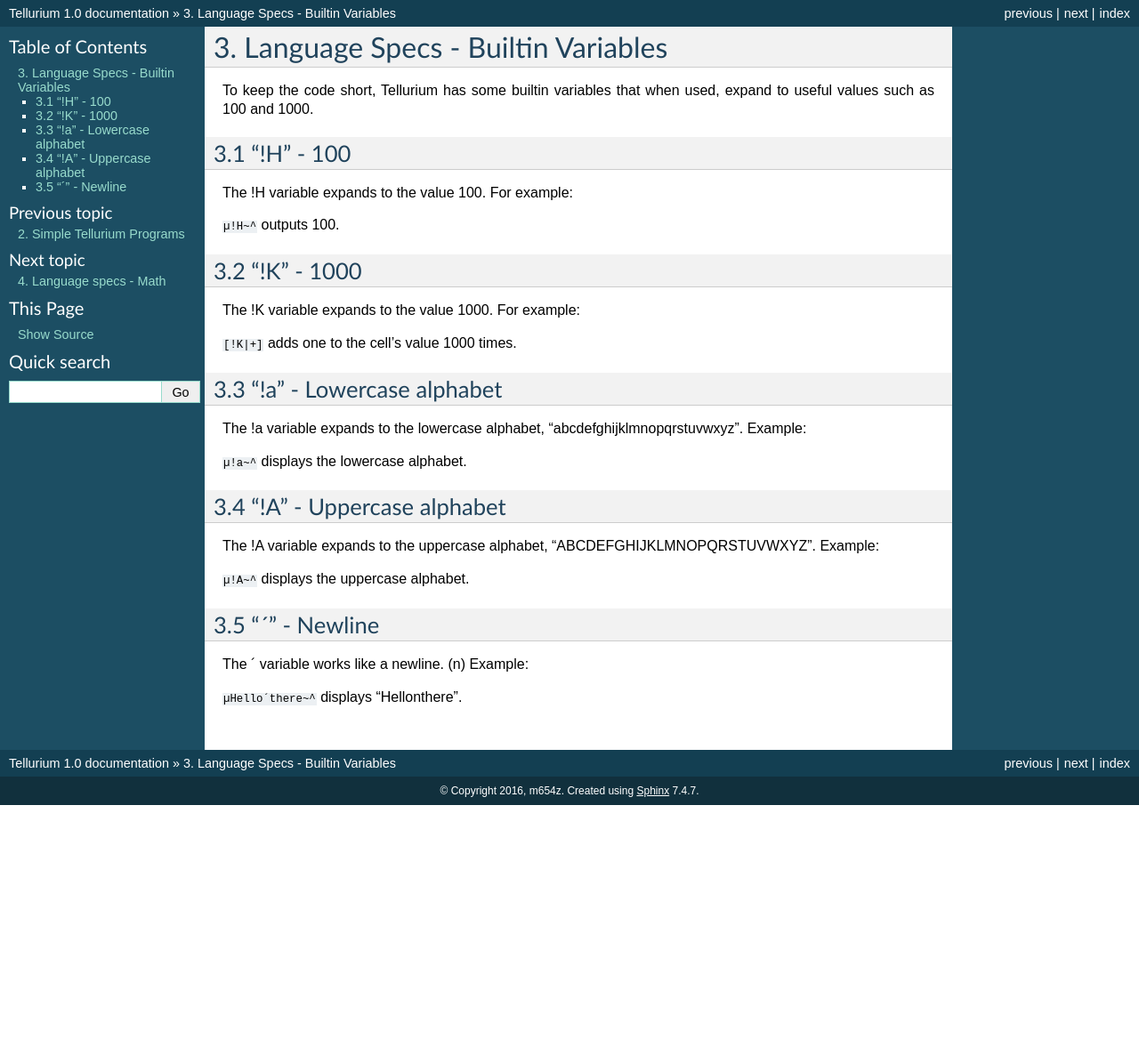
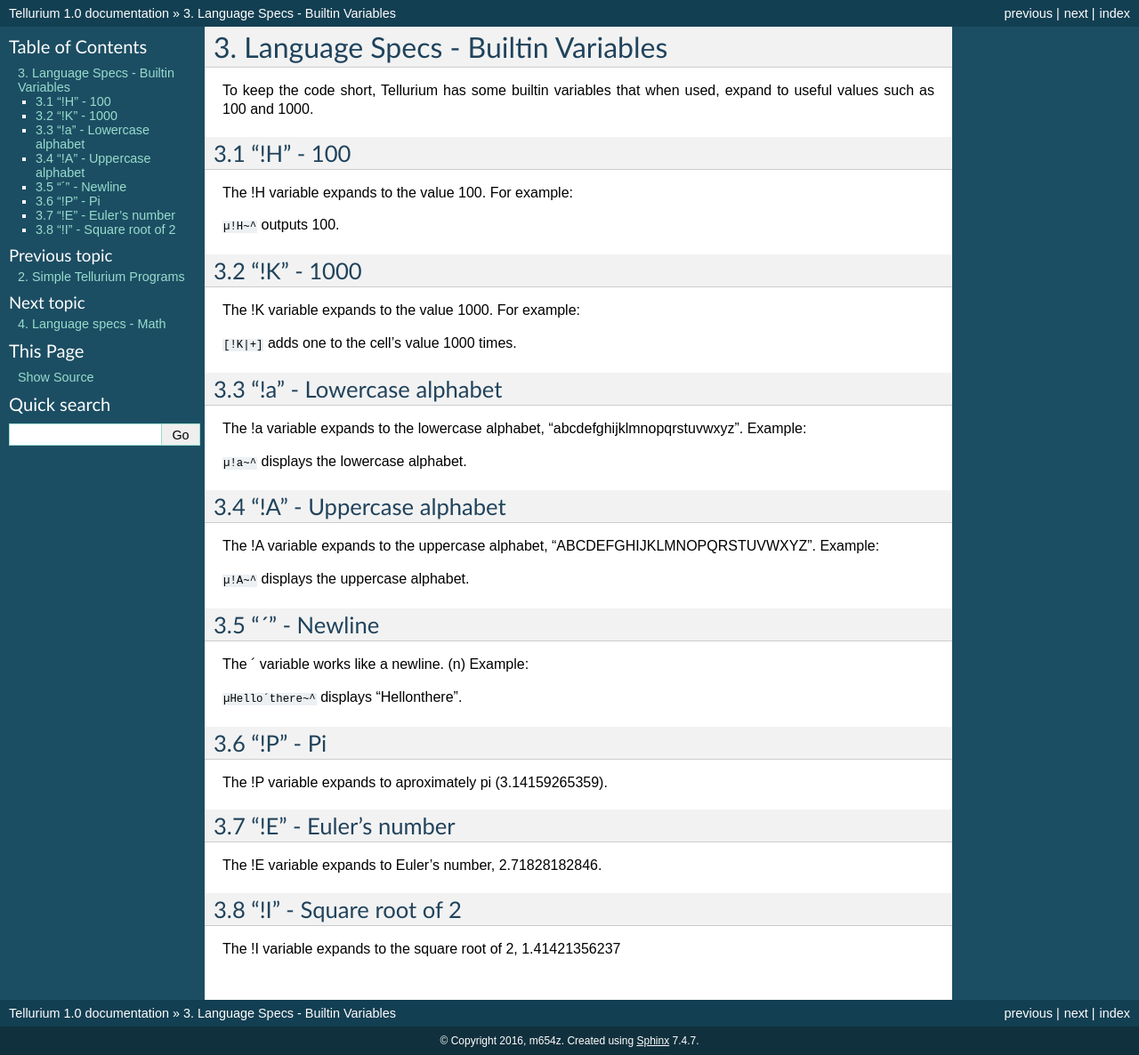
Before and after one commit to m654z/Tellurium, a Sphinx documentation site: the page built from docs/spec-vars.rst, in a window 1280 px wide. Shown: the whole page at 89% size. Built offline with Sphinx 7.4.7, drawn with Linux system fonts in a browser that asks for light colours; before the commit the page ends 905 px from its top, so only the background shows below that.

Commit message:
Update spec-vars.rst

```diff
--- a/docs/spec-vars.rst
+++ b/docs/spec-vars.rst
@@ -42,3 +42,18 @@
 Example:
 
 ``µHello´there~^`` displays "Hello\nthere".
+
+3.6 "!P" - Pi
+============
+
+The !P variable expands to aproximately pi (3.14159265359).
+
+3.7 "!E" - Euler's number
+=========================
+
+The !E variable expands to Euler's number, 2.71828182846.
+
+3.8 "!I" - Square root of 2
+===========================
+
+The !I variable expands to the square root of 2, 1.41421356237
```
